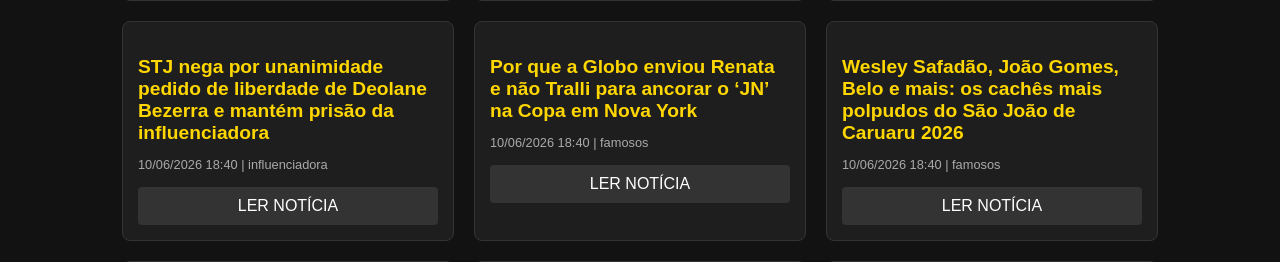
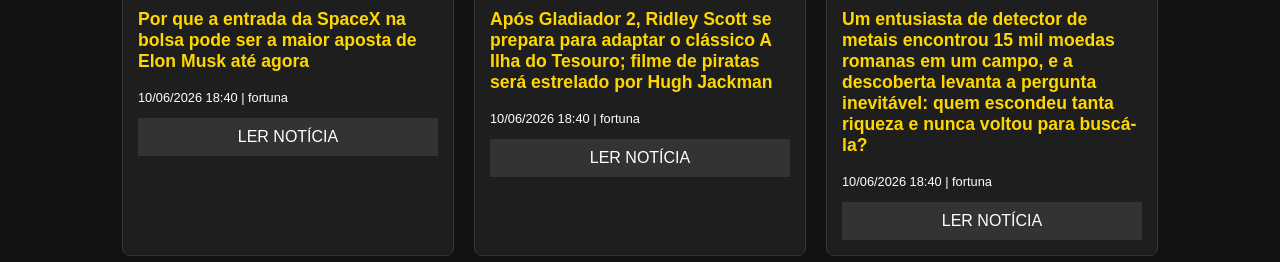
Before and after one commit to roney-midasvip/midasvip, a Flask app: page / in a window 1280 px wide. Shown: the part 1188-1450 px from the top of the page. Run offline with Flask 3, Linux system fonts and the light colour scheme; data comes from the database, SQL or seed files in the repository.

Commit message:
Add files via upload

```diff
--- a/templates/index.html
+++ b/templates/index.html
@@ -2,25 +2,19 @@
 <html lang="pt-br">
 <head>
     <meta charset="UTF-8">
-    <title>MIDASVIP - Notícias</title>
+    <title>MIDASVIP</title>
     <style>
-        body { background-color: #121212; color: #fff; font-family: sans-serif; padding: 20px; }
-        .pesquisa { text-align: center; margin-bottom: 40px; }
-        .pesquisa input { padding: 10px; width: 300px; border-radius: 5px; border: none; }
-        .pesquisa button { padding: 10px 20px; background-color: #ffd700; border: none; cursor: pointer; font-weight: bold; }
-        .container { display: flex; flex-wrap: wrap; gap: 20px; justify-content: center; }
-        .card { background: #1e1e1e; border: 1px solid #333; padding: 15px; width: 300px; border-radius: 8px; }
-        .card h3 { font-size: 1.2em; margin-bottom: 10px; color: #ffd700; }
-        .card a { color: #fff; text-decoration: none; display: block; margin-top: 15px; background: #333; padding: 10px; text-align: center; border-radius: 4px; }
-        .card a:hover { background: #444; }
+        body { background: #121212; color: #fff; font-family: sans-serif; padding: 20px; }
+        .pesquisa { text-align: center; margin-bottom: 30px; }
+        .card-container { display: flex; flex-wrap: wrap; gap: 20px; justify-content: center; }
+        .card { width: 300px; background: #1e1e1e; padding: 15px; border-radius: 8px; border: 1px solid #333; }
+        .card img { width: 100%; height: 180px; object-fit: cover; border-radius: 4px; }
+        .card h3 { color: #ffd700; font-size: 1.1em; }
+        .btn { display: block; background: #333; color: #fff; text-align: center; padding: 10px; text-decoration: none; margin-top: 10px; }
     </style>
 </head>
 <body>
-
-    <!-- Cabeçalho -->
     <h1 style="text-align: center;">MIDASVIP</h1>
-
-    <!-- Busca -->
     <div class="pesquisa">
         <form action="/buscar" method="GET">
             <input type="text" name="q" placeholder="Pesquisar celebridade, bilionário..." required>
@@ -28,16 +22,16 @@
         </form>
     </div>
 
-    <!-- Notícias -->
-    <div class="container">
+    <div class="card-container">
         {% for n in noticias %}
         <div class="card">
-            <h3>{{ n.titulo if n.titulo else 'Título indisponível' }}</h3>
-            <p style="font-size: 0.8em; color: #aaa;">{{ n.data if n.data else '' }} | {{ n.categoria if n.categoria else 'Geral' }}</p>
-            <a href="{{ n.link_produto }}" target="_blank">LER NOTÍCIA</a>
+            <!-- Certifique-se que no seu DB a coluna da imagem se chama 'imagem' -->
+            {% if n.imagem %}<img src="{{ n.imagem }}" alt="Notícia">{% endif %}
+            <h3>{{ n.titulo }}</h3>
+            <p style="font-size: 0.8em;">{{ n.data }} | {{ n.categoria }}</p>
+            <a href="{{ n.link_final }}" target="_blank" class="btn">LER NOTÍCIA</a>
         </div>
         {% endfor %}
     </div>
-
 </body>
 </html>
```
